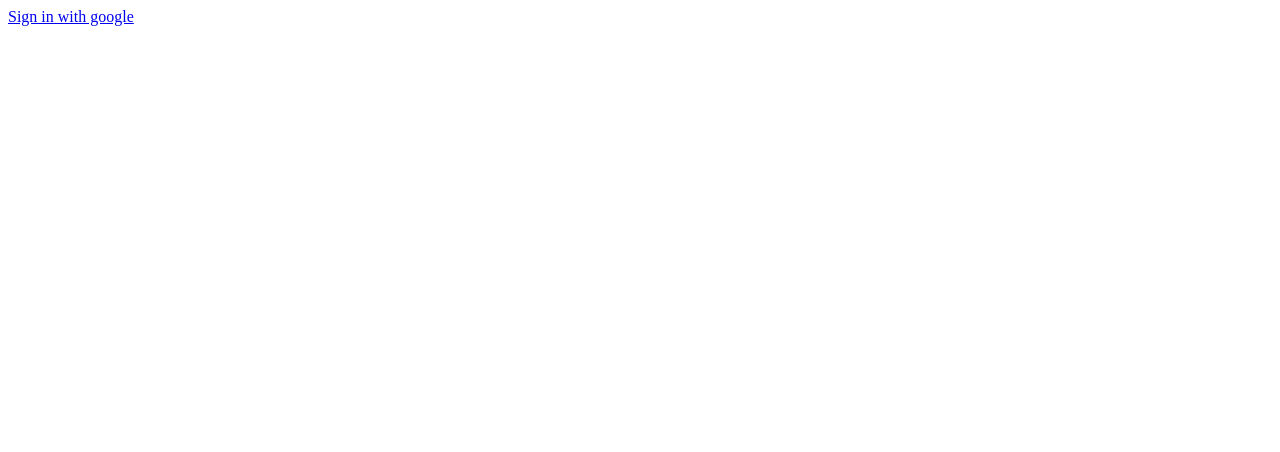
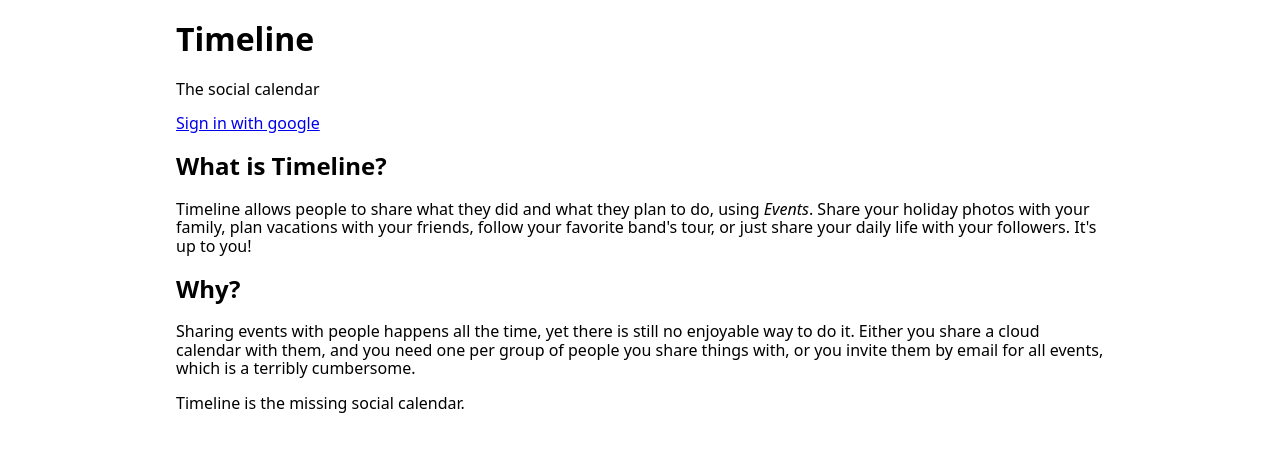
Before and after one commit to GauBen/timeline, a SvelteKit app: page /auth in a window 1280 px wide. Shown: the top 452 px of the page. Built offline with nearby package versions, Linux system fonts and the light colour scheme; no server answers.

Commit message:
feat: added rationale on login page

```diff
--- a/package.json
+++ b/package.json
@@ -7,6 +7,7 @@
 		"@supabase/auth-helpers-sveltekit": "^0.12.0",
 		"@supabase/ssr": "^0.1.0",
 		"@supabase/supabase-js": "^2.41.1",
+		"modern-normalize": "^2.0.0",
 		"uistiti": "../uistiti",
 		"zod": "^3.22.4"
 	},
--- /dev/null
+++ b/src/routes/+layout.svelte
@@ -0,0 +1,9 @@
+<script lang="ts">
+  import "modern-normalize/modern-normalize.css";
+</script>
+
+<svelte:head>
+  <title>Timeline</title>
+</svelte:head>
+
+<slot />
--- a/src/routes/auth/+page.svelte
+++ b/src/routes/auth/+page.svelte
@@ -1 +1,31 @@
-<a href="/auth/google" data-sveltekit-reload>Sign in with google</a>
+<main>
+  <h1>Timeline</h1>
+  <p>The social calendar</p>
+  <p>
+    <a href="/auth/google" data-sveltekit-reload>Sign in with google</a>
+  </p>
+  <h2>What is Timeline?</h2>
+  <p>
+    Timeline allows people to share what they did and what they plan to do,
+    using
+    <em>Events</em>. Share your holiday photos with your family, plan vacations
+    with your friends, follow your favorite band's tour, or just share your
+    daily life with your followers. It's up to you!
+  </p>
+  <h2>Why?</h2>
+  <p>
+    Sharing events with people happens all the time, yet there is still no
+    enjoyable way to do it. Either you share a cloud calendar with them, and you
+    need one per group of people you share things with, or you invite them by
+    email for all events, which is a terribly cumbersome.
+  </p>
+  <p>Timeline is the missing social calendar.</p>
+</main>
+
+<style lang="scss">
+  main {
+    max-width: 60rem;
+    padding-inline: 1rem;
+    margin-inline: auto;
+  }
+</style>
```
Also changed, not shown: 1 other file (tests, documents, lock files or other folders).
